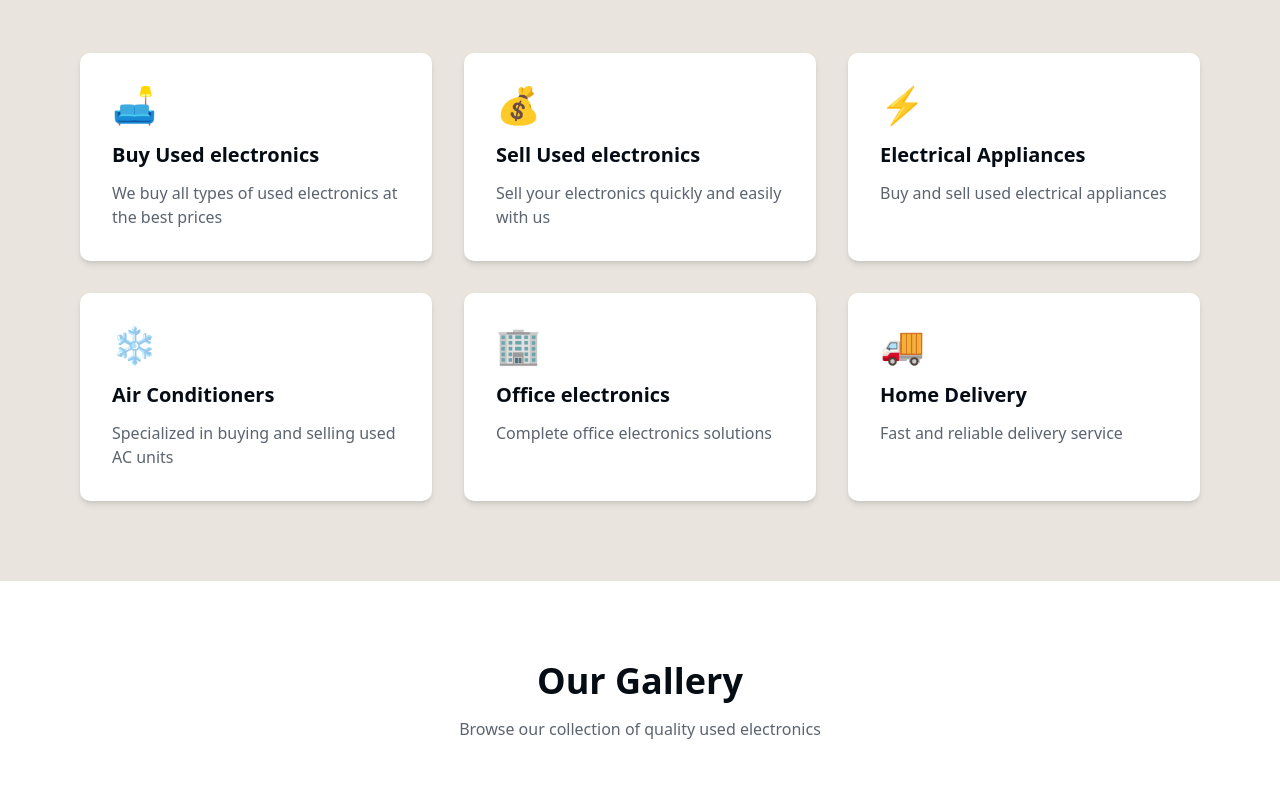
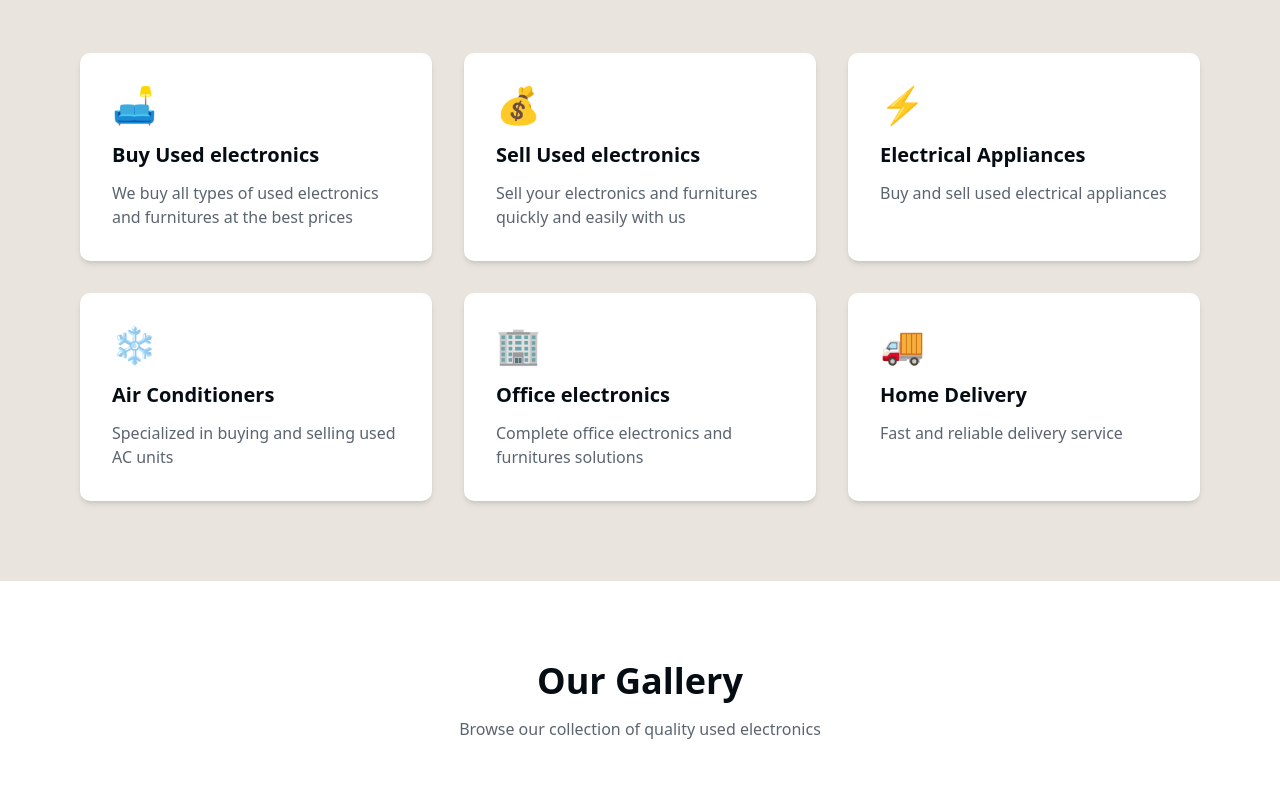
Before and after one commit to masudfcs1/Tabuk-Haraj, a Next.js app: page / in a window 1280 px wide. Shown: the part 2003-2790 px from the top of the page. Built offline with nearby package versions, Linux system fonts and the light colour scheme; grey boxes are pictures that could not be loaded.

Commit message:
add text

```diff
--- a/app/blog/[slug]/page.tsx
+++ b/app/blog/[slug]/page.tsx
@@ -10,10 +10,10 @@ import { useState, use } from "react"
 const blogPosts = {
   en: {
     "buy-used-electronics-safely": {
-      title: "How to Buy Used electronics Safely",
+      title: "How to Buy Used electronics and furnitures Safely",
       date: "Oct 15, 2024",
       content:
-        "When buying used electronics, it's important to inspect items carefully for damage, wear, and structural integrity. Look for signs of bed bugs, water damage, and stains. Always test drawers, hinges, and moving parts. Negotiate prices fairly and ask about the electronics's history. Consider delivery options and return policies. Buy from reputable sellers with good reviews. Check for any recalls on specific electronics items. Take measurements to ensure the electronics fits your space. Ask about the original purchase date and warranty information.\n\nInspecting the electronics thoroughly before purchase is crucial. Check all joints and connections to ensure they are secure. Look for any signs of pest infestation or mold. Test all moving parts multiple times to ensure they work smoothly. Ask the seller about the electronics's age and any repairs that have been made.\n\nWhen negotiating, research similar items online to understand fair market prices. Don't hesitate to walk away if the price seems too high or the condition is poor. Always get a receipt with a description of the item and any agreed-upon terms. Consider having the electronics professionally inspected if it's a high-value piece.",
+        "When buying used electronics, it's important to inspect items carefully for damage, wear, and structural integrity. Look for signs of bed bugs, water damage, and stains. Always test drawers, hinges, and moving parts. Negotiate prices fairly and ask about the electronics's history. Consider delivery options and return policies. Buy from reputable sellers with good reviews. Check for any recalls on specific electronics and furnitures items. Take measurements to ensure the electronics and furnitures fits your space. Ask about the original purchase date and warranty information.\n\nInspecting the electronics and furnitures thoroughly before purchase is crucial. Check all joints and connections to ensure they are secure. Look for any signs of pest infestation or mold. Test all moving parts multiple times to ensure they work smoothly. Ask the seller about the electronics's age and any repairs that have been made.\n\nWhen negotiating, research similar items online to understand fair market prices. Don't hesitate to walk away if the price seems too high or the condition is poor. Always get a receipt with a description of the item and any agreed-upon terms. Consider having the electronics and furnitures professionally inspected if it's a high-value piece.",
     },
     "best-prices-used-ac-units": {
       title: "Best Prices for Used AC Units",
@@ -22,10 +22,10 @@ const blogPosts = {
         "Used air conditioning units can save you significant money while still providing excellent cooling performance. When shopping for used AC units, check the cooling capacity (BTU rating) to match your room size. Verify that the unit is in working condition and has been properly maintained. Look for units from reputable brands known for durability. Compare prices across multiple sellers to find the best deals. Consider the age of the unit and remaining lifespan. Check if the unit includes installation support. Ask about warranty coverage and return policies. Energy efficiency ratings are important for long-term savings.\n\nUnderstanding BTU ratings is essential for choosing the right AC unit. A general rule is to have 20 BTU per square foot of space. For a 300 square foot room, you would need approximately 6,000 BTU. However, factors like ceiling height, insulation, and sun exposure can affect this calculation.\n\nWhen evaluating used units, ask about the maintenance history. Units that have been regularly serviced tend to last longer and perform better. Check if the refrigerant is still at proper levels. Ask about the age of the compressor, as this is the most expensive component to replace. Consider buying from sellers who offer some form of warranty or guarantee.",
     },
     "electronics-care-guide": {
-      title: "electronics Care Guide",
+      title: "electronics and furnitures Care Guide",
       date: "Oct 5, 2024",
       content:
-        "Proper maintenance extends the life of your used electronics significantly. Dust regularly with a soft cloth to prevent buildup. Use appropriate cleaners for different materials - wood, leather, fabric, and metal each require specific care. Avoid direct sunlight to prevent fading and damage. Keep electronics away from heat sources and moisture. Rotate cushions regularly for even wear. Repair small issues immediately to prevent larger problems. Use protective covers for high-traffic areas. Clean spills immediately to prevent staining. Store electronics properly if not in use. Consider professional cleaning for valuable pieces.\n\nFor wooden electronics, use a soft, damp cloth to dust and a wood-specific cleaner for deeper cleaning. Avoid excessive water as it can damage the wood. Polish wooden electronics occasionally to maintain its shine and protect the surface. For leather electronics, use a leather conditioner to keep it supple and prevent cracking.\n\nFabric electronics requires regular vacuuming to remove dust and debris. For stains, act quickly and use appropriate fabric cleaners. Test any cleaner on a hidden area first to ensure it doesn't damage the fabric. Metal electronics should be wiped down regularly and checked for rust. Apply a protective coating if rust appears.",
+        "Proper maintenance extends the life of your used electronics and furnitures significantly. Dust regularly with a soft cloth to prevent buildup. Use appropriate cleaners for different materials - wood, leather, fabric, and metal each require specific care. Avoid direct sunlight to prevent fading and damage. Keep electronics and furnitures away from heat sources and moisture. Rotate cushions regularly for even wear. Repair small issues immediately to prevent larger problems. Use protective covers for high-traffic areas. Clean spills immediately to prevent staining. Store electronics and furnitures properly if not in use. Consider professional cleaning for valuable pieces.\n\nFor wooden electronics, use a soft, damp cloth to dust and a wood-specific cleaner for deeper cleaning. Avoid excessive water as it can damage the wood. Polish wooden electronics and furnitures occasionally to maintain its shine and protect the surface. For leather electronics, use a leather conditioner to keep it supple and prevent cracking.\n\nFabric electronics and furnitures requires regular vacuuming to remove dust and debris. For stains, act quickly and use appropriate fabric cleaners. Test any cleaner on a hidden area first to ensure it doesn't damage the fabric. Metal electronics and furnitures should be wiped down regularly and checked for rust. Apply a protective coating if rust appears.",
     },
   },
   ar: {
--- a/app/layout.tsx
+++ b/app/layout.tsx
@@ -9,7 +9,7 @@ const _geistMono = Geist_Mono({ subsets: ["latin"] })
 
 export const metadata: Metadata = {
   title: "Tabuk Haraj - شراء وبيع الأثاث المستعمل",
-  description: "شركة متخصصة في شراء وبيع الأثاث المستعمل بتبوك | Buy and Sell Used electronics in Tabuk",
+  description: "شركة متخصصة في شراء وبيع الأثاث المستعمل بتبوك | Buy and Sell Used electronics and furnitures in Tabuk",
   generator: "v0.app",
 }
 
--- a/components/about.tsx
+++ b/components/about.tsx
@@ -6,7 +6,7 @@ const translations = {
   en: {
     title: "About Tabuk Haraj",
     description:
-      "Welcome to Tabuk Haraj, your specialized company for buying and selling used electronics. We are one of the most important and best stores and showrooms for buying and selling home and office electronics, electrical appliances, used air conditioners, and majlis electronics in Tabuk.",
+      "Welcome to Tabuk Haraj, your specialized company for buying and selling used electronics. We are one of the most important and best stores and showrooms for buying and selling home and office electronics, electrical appliances, used air conditioners, and majlis electronics and furnitures in Tabuk.",
     features: ["Best Prices", "Quality Assurance", "Fast Service", "Professional Team"],
   },
   ar: {
--- a/components/blog.tsx
+++ b/components/blog.tsx
@@ -12,11 +12,11 @@ const translations = {
     posts: [
       {
         id: "buy-used-electronics-safely",
-        title: "How to Buy Used electronics Safely",
+        title: "How to Buy Used electronics and furnitures Safely",
         excerpt: "Tips and tricks for purchasing quality used electronics...",
         date: "Oct 15, 2024",
         content:
-          "When buying used electronics, it's important to inspect items carefully for damage, wear, and structural integrity. Look for signs of bed bugs, water damage, and stains. Always test drawers, hinges, and moving parts. Negotiate prices fairly and ask about the electronics's history. Consider delivery options and return policies. Buy from reputable sellers with good reviews. Check for any recalls on specific electronics items. Take measurements to ensure the electronics fits your space. Ask about the original purchase date and warranty information.",
+          "When buying used electronics, it's important to inspect items carefully for damage, wear, and structural integrity. Look for signs of bed bugs, water damage, and stains. Always test drawers, hinges, and moving parts. Negotiate prices fairly and ask about the electronics's history. Consider delivery options and return policies. Buy from reputable sellers with good reviews. Check for any recalls on specific electronics and furnitures items. Take measurements to ensure the electronics and furnitures fits your space. Ask about the original purchase date and warranty information.",
       },
       {
         id: "best-prices-used-ac-units",
@@ -28,11 +28,11 @@ const translations = {
       },
       {
         id: "electronics-care-guide",
-        title: "electronics Care Guide",
-        excerpt: "Learn how to maintain your used electronics properly...",
+        title: "electronics and furnitures Care Guide",
+        excerpt: "Learn how to maintain your used electronics and furnitures properly...",
         date: "Oct 5, 2024",
         content:
-          "Proper maintenance extends the life of your used electronics significantly. Dust regularly with a soft cloth to prevent buildup. Use appropriate cleaners for different materials - wood, leather, fabric, and metal each require specific care. Avoid direct sunlight to prevent fading and damage. Keep electronics away from heat sources and moisture. Rotate cushions regularly for even wear. Repair small issues immediately to prevent larger problems. Use protective covers for high-traffic areas. Clean spills immediately to prevent staining. Store electronics properly if not in use. Consider professional cleaning for valuable pieces.",
+          "Proper maintenance extends the life of your used electronics and furnitures significantly. Dust regularly with a soft cloth to prevent buildup. Use appropriate cleaners for different materials - wood, leather, fabric, and metal each require specific care. Avoid direct sunlight to prevent fading and damage. Keep electronics and furnitures away from heat sources and moisture. Rotate cushions regularly for even wear. Repair small issues immediately to prevent larger problems. Use protective covers for high-traffic areas. Clean spills immediately to prevent staining. Store electronics and furnitures properly if not in use. Consider professional cleaning for valuable pieces.",
       },
     ],
   },
--- a/components/footer.tsx
+++ b/components/footer.tsx
@@ -5,7 +5,7 @@ interface FooterProps {
 const translations = {
   en: {
     company: "Tabuk Haraj",
-    description: "Your trusted partner for buying and selling used electronics in Tabuk",
+    description: "Your trusted partner for buying and selling used electronics and furnitures in Tabuk",
     quickLinks: "Quick Links",
     contact: "Contact",
     phone: "+966 0562036954",
--- a/components/gallery.tsx
+++ b/components/gallery.tsx
@@ -13,7 +13,7 @@ const translations = {
   },
 };
 
-// Static array of electronics images with real placeholder URLs
+// Static array of electronics and furnitures images with real placeholder URLs
 const electronicsImages = [
   {
     id: 1,
--- a/components/hero.tsx
+++ b/components/hero.tsx
@@ -4,7 +4,7 @@ interface HeroProps {
 
 const translations = {
   en: {
-    title: "Buy & Sell Used electronics in Tabuk",
+    title: "Buy & Sell Used electronics and furnitures in Tabuk",
     subtitle: "Your trusted partner for quality used electronics, appliances, and home goods",
     cta: "Get Started",
   },
--- a/components/services.tsx
+++ b/components/services.tsx
@@ -8,12 +8,12 @@ const translations = {
     services: [
       {
         title: "Buy Used electronics",
-        description: "We buy all types of used electronics at the best prices",
+        description: "We buy all types of used electronics and furnitures at the best prices",
         icon: "🛋️",
       },
       {
         title: "Sell Used electronics",
-        description: "Sell your electronics quickly and easily with us",
+        description: "Sell your electronics and furnitures quickly and easily with us",
         icon: "💰",
       },
       {
@@ -28,7 +28,7 @@ const translations = {
       },
       {
         title: "Office electronics",
-        description: "Complete office electronics solutions",
+        description: "Complete office electronics and furnitures solutions",
         icon: "🏢",
       },
       {
--- a/components/testimonials.tsx
+++ b/components/testimonials.tsx
@@ -13,12 +13,12 @@ const translations = {
       },
       {
         name: "Fatima Al-Shammari",
-        text: "Very professional team. They helped me sell my electronics quickly.",
+        text: "Very professional team. They helped me sell my electronics and furnitures quickly.",
         rating: 5,
       },
       {
         name: "Mohammed Al-Dosari",
-        text: "Great quality electronics at affordable prices. Will buy again!",
+        text: "Great quality electronics and furnitures at affordable prices. Will buy again!",
         rating: 5,
       },
     ],
--- a/components/videos.tsx
+++ b/components/videos.tsx
@@ -7,7 +7,7 @@ interface VideosProps {
 const translations = {
   en: {
     title: "Video Showcase",
-    description: "Watch our classic electronics collections and customer testimonials",
+    description: "Watch our classic electronics and furnitures collections and customer testimonials",
     close: "Close"
   },
   ar: {
@@ -29,7 +29,7 @@ export default function Videos({ language }: VideosProps) {
      videoSrc: "/video-1.mp4",    },
     {
       id: 2,
-      title: language === "en" ? "Classic Electronics Tour" : "جولة الأجهزة الكلاسيكية",
+      title: language === "en" ? "Classic electronics and furnitures Tour" : "جولة الأجهزة الكلاسيكية",
      videoSrc: "/video-2.mp4",
     },
     {
--- a/components/whatsapp-button.tsx
+++ b/components/whatsapp-button.tsx
@@ -5,7 +5,7 @@ import { MessageCircle } from "lucide-react"
 export default function WhatsAppButton() {
   // const phoneNumber = "8801335625127"
   const phoneNumber = "8801831621815"
-  const message = "Hello, I am interested in your electronics services."
+  const message = "Hello, I am interested in your electronics and furnitures services."
 
   const handleWhatsAppClick = () => {
     const whatsappUrl = `https://wa.me/${phoneNumber}?text=${encodeURIComponent(message)}`
--- a/package.json
+++ b/package.json
@@ -2,7 +2,7 @@
   "name": "tabuk-haraj-clone",
   "version": "1.0.0",
   "private": true,
-  "description": "Tabuk Haraj - Used electronics Marketplace with Bilingual Support",
+  "description": "Tabuk Haraj - Used electronics and furnitures Marketplace with Bilingual Support",
   "scripts": {
     "build": "next build",
     "dev": "next dev",
```
